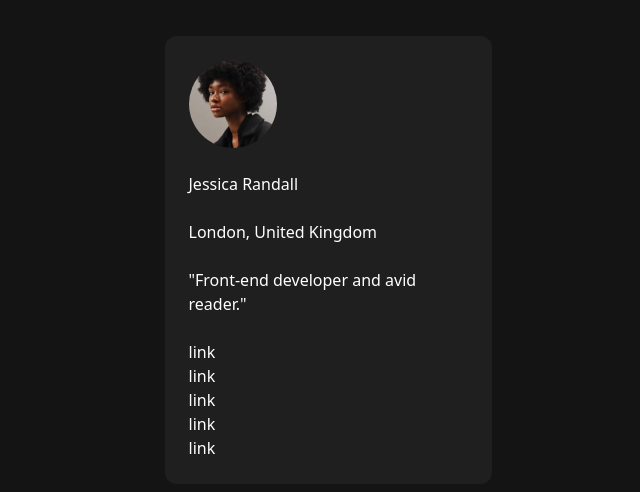
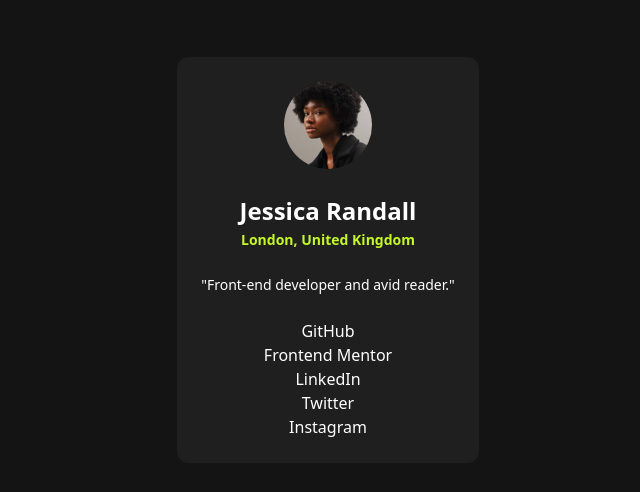
Before and after one commit to JasonY199/social-links-profile, a Next.js app: page / in a window 1280 px wide. Shown: the part 140-632 px from the top of the page, without its empty margins (312-952 px from the left). Built offline with nearby package versions, Linux system fonts and the light colour scheme.

Commit message:
style author sections

```diff
--- a/app/page.tsx
+++ b/app/page.tsx
@@ -3,7 +3,7 @@ import Image from "next/image";
 export default function Home() {
   return (
     <main className="flex items-center justify-center min-h-screen p-6">
-      <article className="flex flex-col gap-6 rounded-xl bg-grey-800 p-6 text-brand-white max-w-[327px]">
+      <article className="flex flex-col gap-6 items-center rounded-xl bg-grey-800 p-6 text-brand-white max-w-[327px]">
         <Image
           src="/avatar-jessica.jpeg"
           alt="Jessica Randall"
@@ -11,15 +11,23 @@ export default function Home() {
           height={88}
           className="rounded-full height-[88px] w-[88px]"
         />
-        <h1>Jessica Randall</h1>
-        <p>London, United Kingdom</p>
-        <p>"Front-end developer and avid reader."</p>
-        <ul aria-label="Social Media links">
-          <li>link</li>
-          <li>link</li>
-          <li>link</li>
-          <li>link</li>
-          <li>link</li>
+        <div className="text-center">
+          <h1 className="text-2xl leading-normal font-semibold">
+            Jessica Randall
+          </h1>
+          <p className="text-sm font-bold leading-normal text-brand-green">
+            London, United Kingdom
+          </p>
+        </div>
+        <p className="text-sm leading-normal">
+          "Front-end developer and avid reader."
+        </p>
+        <ul aria-label="Social Media links" className="text-center">
+          <li>GitHub</li>
+          <li>Frontend Mentor</li>
+          <li>LinkedIn</li>
+          <li>Twitter</li>
+          <li>Instagram</li>
         </ul>
       </article>
     </main>
```
